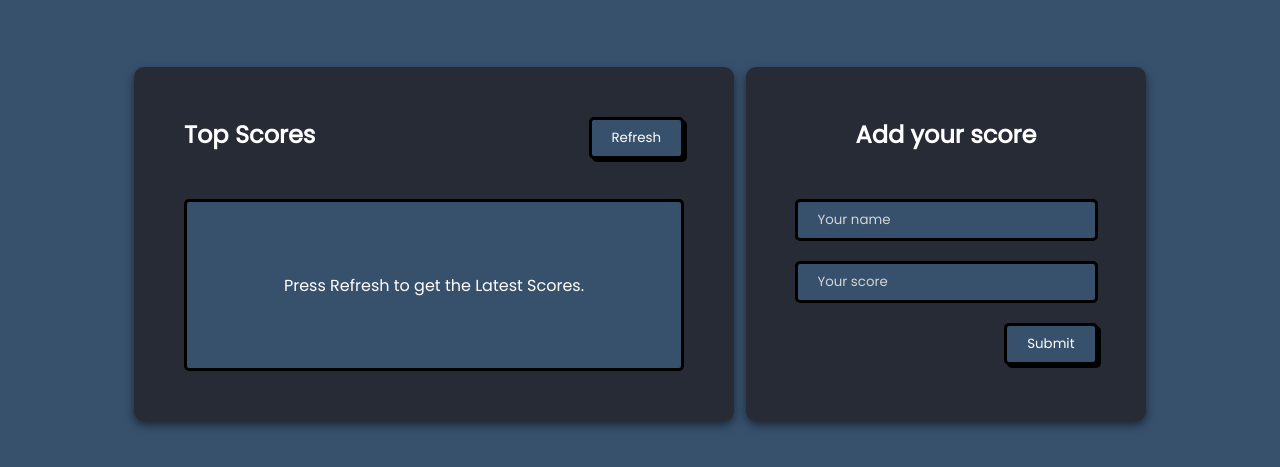
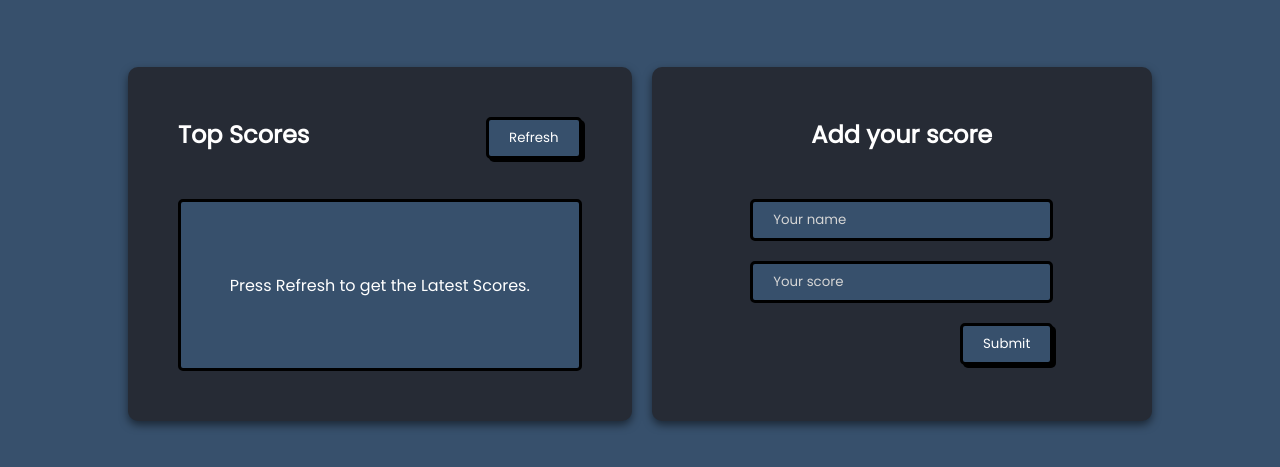
Before and after one commit to awais-amjed/leaderboard, a website built with webpack: page src/index.html in a window 1280 px wide. Shown: the part 93-560 px from the top of the page. Built offline with nearby package versions, Linux system fonts and the light colour scheme.

Commit message:
Adapt to Mobile Screen

```diff
--- a/src/styles.scss
+++ b/src/styles.scss
@@ -22,11 +22,17 @@ header {
   margin: 30px 5% 20px;
   display: flex;
   justify-content: center;
+  flex-direction: column;
   align-items: center;
-  gap: 50px;
+  gap: 20px;
 
   h1 {
     color: black;
+    text-align: center;
+  }
+
+  img:nth-child(3) {
+    display: none;
   }
 }
 
@@ -66,6 +72,9 @@ main {
   padding: 50px 10% 20px;
   display: flex;
   justify-content: space-around;
+  flex-direction: column;
+  align-items: center;
+  gap: 20px;
 
   #recent-scores {
     background-color: $card-background;
@@ -75,7 +84,8 @@ main {
     display: flex;
     flex-direction: column;
     flex-grow: 1;
-    max-width: 500px;
+    min-width: 250px;
+    max-width: 300px;
     gap: 40px;
 
     ::-webkit-scrollbar {
@@ -114,6 +124,7 @@ main {
 
       .centered-text {
         margin: auto;
+        text-align: center;
       }
     }
   }
@@ -121,6 +132,8 @@ main {
   #add-your-score {
     background-color: $card-background;
     padding: 50px;
+    min-width: 250px;
+    max-width: 300px;
     border-radius: 10px;
     box-shadow: 0 4px 8px 0 rgba(0, 0, 0, 0.5);
     flex-grow: 1;
@@ -128,7 +141,6 @@ main {
     flex-direction: column;
     align-items: center;
     gap: 40px;
-    max-width: 300px;
 
     #score-form {
       display: flex;
@@ -143,3 +155,29 @@ main {
     }
   }
 }
+
+@media (min-width: 900px) {
+  header {
+    flex-direction: row;
+    gap: 50px;
+
+    img:nth-child(3) {
+      display: block;
+    }
+  }
+
+  main {
+    align-items: inherit;
+    flex-direction: row;
+
+    #recent-scores {
+      min-width: 400px;
+      max-width: none;
+    }
+
+    #add-your-score {
+      min-width: 150px;
+      max-width: none;
+    }
+  }
+}
```
